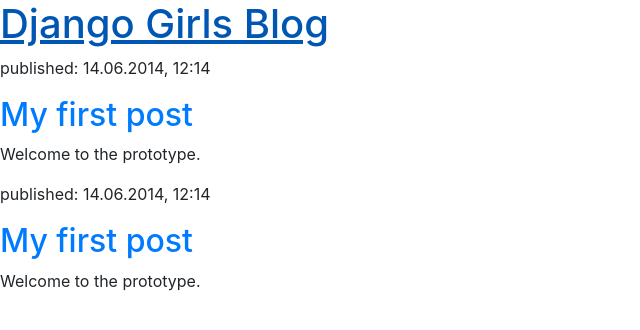
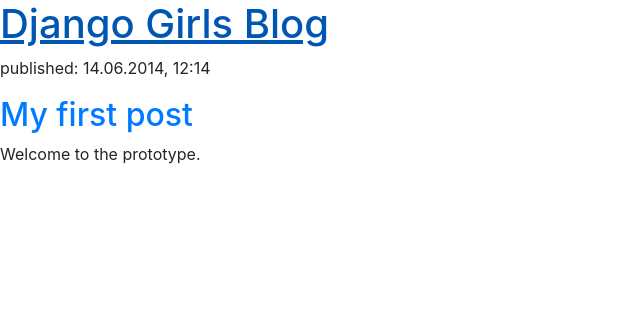
Before and after one commit to aao60/my-first-blog, a Django app: page / in a window 1280 px wide. Shown: the top 330 px of the page, without its empty margins (0-640 px from the left). Run offline with Django 3.2, Linux system fonts and the light colour scheme; data comes from the database, SQL or seed files in the repository; some libraries are stand-ins or nearby versions.

Commit message:
Modified one more time.

```diff
--- a/blog/static/css/blog.css/blog.css
+++ b/blog/static/css/blog.css/blog.css
@@ -1,7 +1,4 @@
 h1 a, h2 a {
     color: #C25100;
+    font-family: 'Lobster';
 }
-
-body {
-    padding-left: 15px;
-}
--- a/blog/templates/blog/post_list.html
+++ b/blog/templates/blog/post_list.html
@@ -5,18 +5,19 @@
         <link rel="stylesheet" href="https://stackpath.bootstrapcdn.com/bootstrap/4.3.1/css/bootstrap.min.css" integrity="sha384-ggOyR0iXCbMQv3Xipma34MD+dH/1fQ784/j6cY/iJTQUOhcWr7x9JvoRxT2MZw1T" crossorigin="anonymous">
         <script src="https://stackpath.bootstrapcdn.com/bootstrap/4.3.1/js/bootstrap.min.js" integrity="sha384-JjSmVgyd0p3pXB1rRibZUAYoIIy6OrQ6VrjIEaFf/nJGzIxFDsf4x0xIM+B07jRM" crossorigin="anonymous"></script>
         <link rel="stylesheet" href="{% static 'css/blog.css' %}">
+        <link href="//fonts.googleapis.com/css?family=Lobster&subset=latin,latin-ext" rel="stylesheet" type="text/css">
     </head>
     <body>
         <div>
             <h1><a href="/">Django Girls Blog</a></h1>
         </div>
-        {% for post in posts %}
+
             <div>
              <p>published: 14.06.2014, 12:14</p>
                 <h2><a href="">My first post</a></h2>
                 <p>Welcome to the prototype.</p>
             </div>
-        {% endfor %}
+
 
     </body>
 </html>
```
